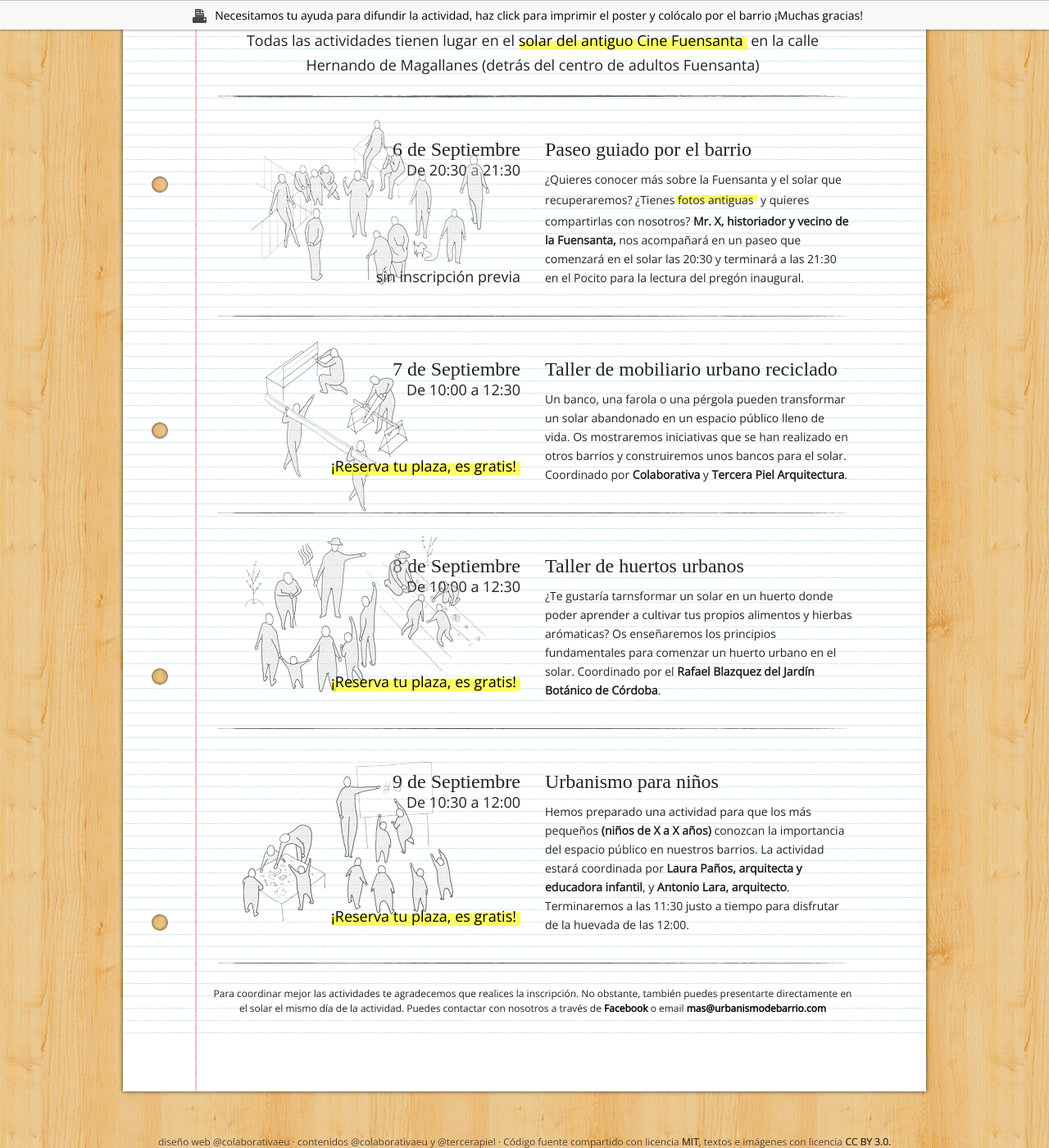
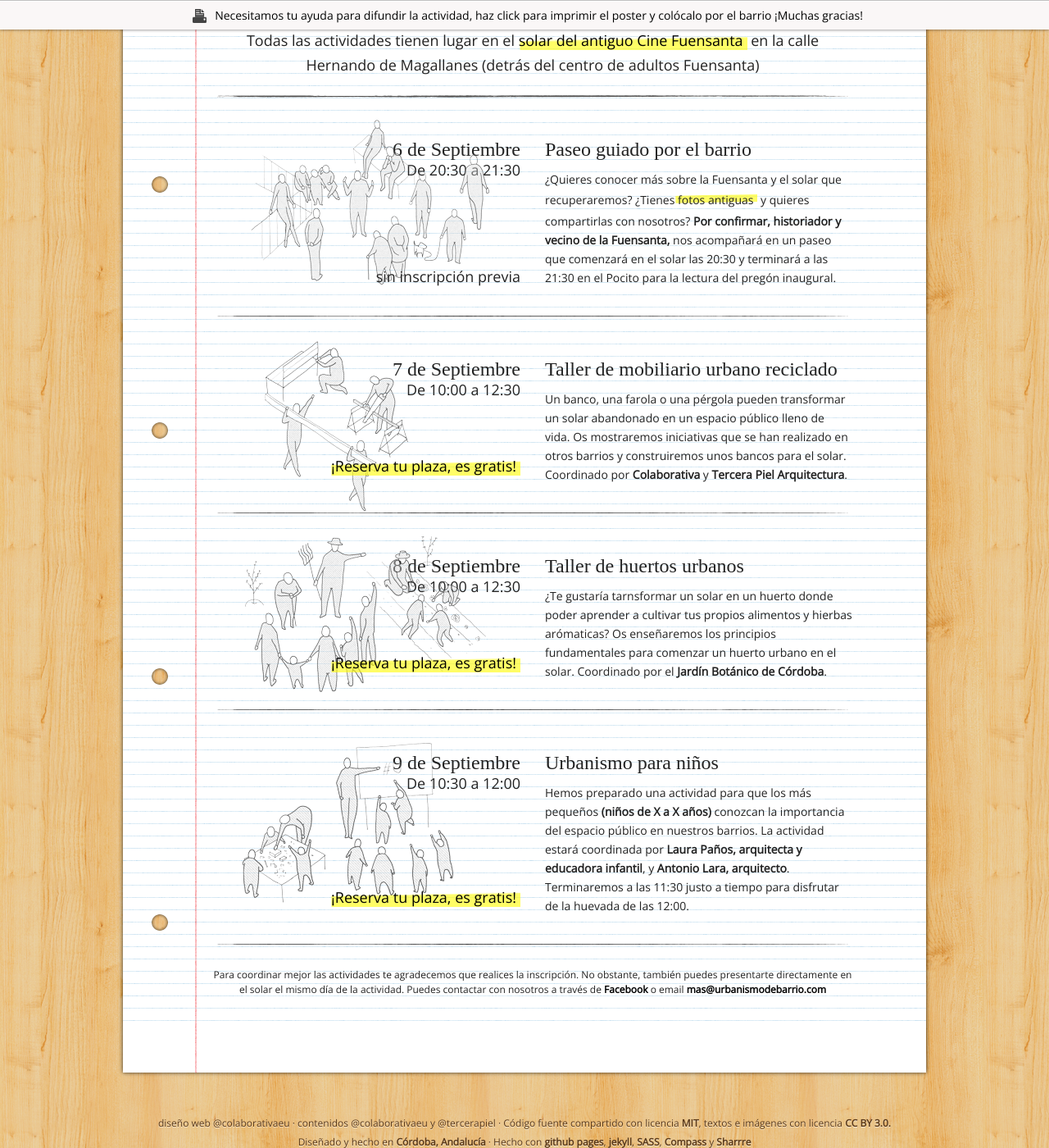
Before and after one commit to colaborativa/urbanismodebarrio.com, a Jekyll site: the page built from index.md, in a window 1280 px wide and 1400 px high, scrolled down 575 px. Shown: the whole window at 82% size. Built offline with Jekyll 4.4.1, drawn with Linux system fonts in a browser that asks for light colours; nearby versions of some CDN libraries; some web fonts are replaced; comment, search, counter and statistics services are not loaded.

Commit message:
minor blurb changes

```diff
--- a/index.md
+++ b/index.md
@@ -15,7 +15,7 @@
     fecha: {natural: 6 de Septiembre, formateada: 2012-09-06 }
     hora: " De 20:30 a 21:30"
    inscripcion: {titulo: sin inscripción previa }
-   descripcion: "¿Quieres conocer más sobre la Fuensanta y el solar que recuperaremos? ¿Tienes <span class='highlight'>fotos antiguas</span> y quieres compartirlas con nosotros? <strong>Mr. X, historiador y vecino de la Fuensanta,</strong> nos acompañará en un paseo que comenzará en el solar las 20:30 y terminará a las 21:30 en el Pocito para la lectura del pregón inaugural."
+   descripcion: "¿Quieres conocer más sobre la Fuensanta y el solar que recuperaremos? ¿Tienes <span class='highlight'>fotos antiguas</span> y quieres compartirlas con nosotros? <strong>Por confirmar, historiador y vecino de la Fuensanta,</strong> nos acompañará en un paseo que comenzará en el solar las 20:30 y terminará a las 21:30 en el Pocito para la lectura del pregón inaugural."
  - titulo: Taller de mobiliario urbano reciclado
    slug: mobiliario
    horario:
@@ -30,7 +30,7 @@
     fecha: {natural: 8 de Septiembre, formateada: 2012-09-08 }
     hora: "De 10:00 a 12:30"
    inscripcion: {titulo: "¡Reserva tu plaza, es gratis!", url: http://huertos-urbanismodebarrio.eventbrite.es  }
-   descripcion: "¿Te gustaría tarnsformar un solar en un huerto donde poder aprender a cultivar tus propios alimentos y hierbas arómaticas? Os enseñaremos los principios fundamentales para comenzar un huerto urbano en el solar. Coordinado por el <strong>Rafael Blazquez del Jardín Botánico de Córdoba</strong>."
+   descripcion: "¿Te gustaría tarnsformar un solar en un huerto donde poder aprender a cultivar tus propios alimentos y hierbas arómaticas? Os enseñaremos los principios fundamentales para comenzar un huerto urbano en el solar. Coordinado por el <strong> Jardín Botánico de Córdoba</strong>."
 
  - titulo: Urbanismo para niños
    slug: infantil
```
